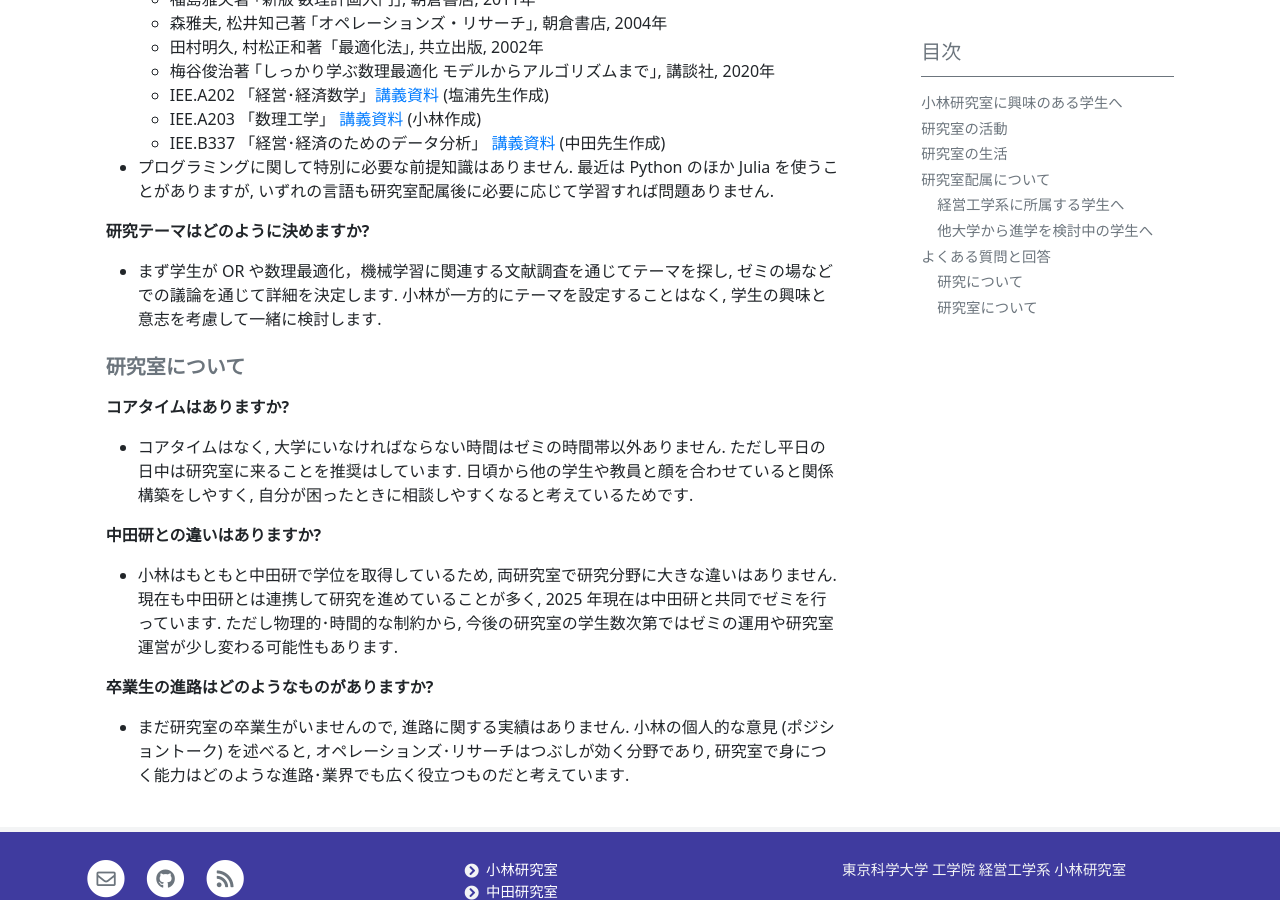
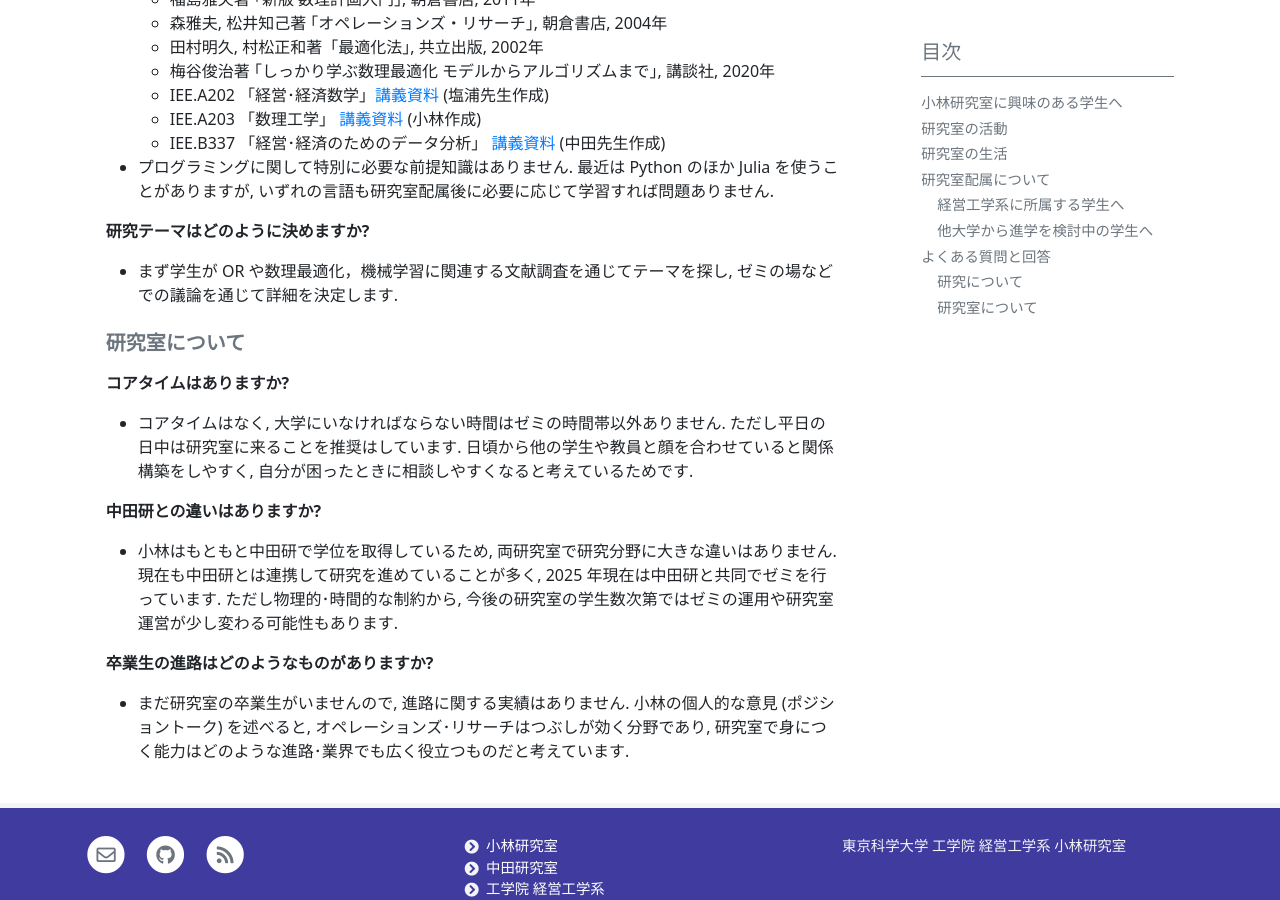
Before and after one commit to isct-koba-lab/isct-koba-lab.github.io, a Jekyll site: the page built from pages/for-students.md, in a window 1280 px wide and 900 px high, scrolled down 2723 px. Built offline with Jekyll 4.4.1, drawn with Linux system fonts in a browser that asks for light colours.

Commit message:
update for-student

```diff
--- a/pages/for-students.md
+++ b/pages/for-students.md
@@ -89,7 +89,7 @@
 - プログラミングに関して特別に必要な前提知識はありません. 最近は Python のほか Julia を使うことがありますが, いずれの言語も研究室配属後に必要に応じて学習すれば問題ありません.
 
 **研究テーマはどのように決めますか?**
-  - まず学生が OR や数理最適化，機械学習に関連する文献調査を通じてテーマを探し, ゼミの場などでの議論を通じて詳細を決定します. 小林が一方的にテーマを設定することはなく, 学生の興味と意志を考慮して一緒に検討します.
+  - まず学生が OR や数理最適化，機械学習に関連する文献調査を通じてテーマを探し, ゼミの場などでの議論を通じて詳細を決定します.
 
 ### 研究室について
 
```
